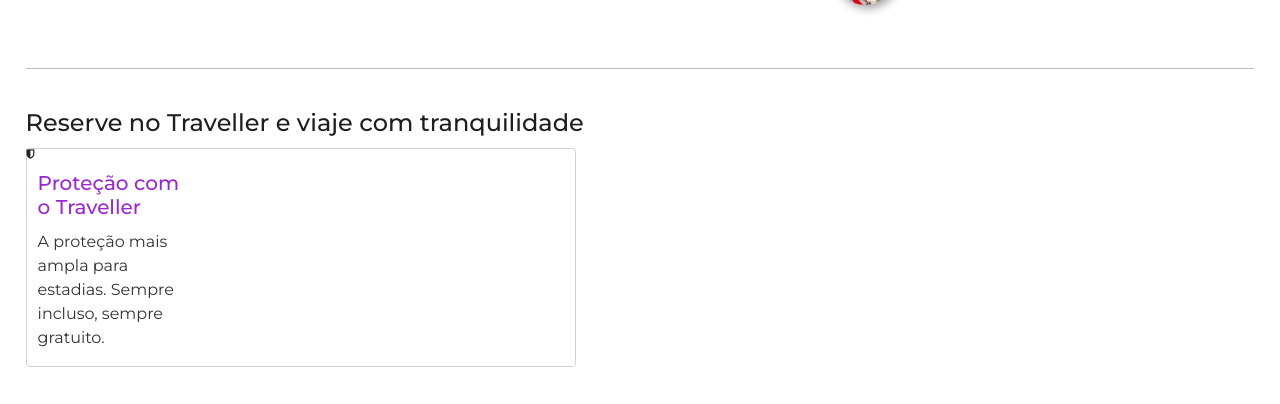
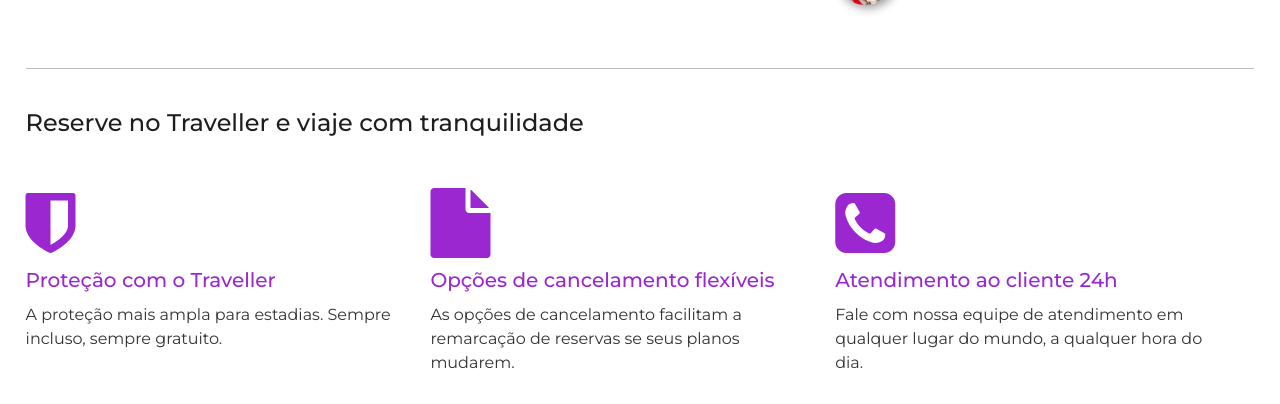
Before and after one commit to abigailmvlima/fiap-fase3-bootstrap, a plain HTML site: page index.html in a window 1280 px wide. Shown: the part 1337-1741 px from the top of the page. Drawn offline with nearby package versions, Linux system fonts and the light colour scheme.

Commit message:
desfiz card bootstrap

```diff
--- a/index.html
+++ b/index.html
@@ -188,16 +188,6 @@
         <div class="sac">
             <h2>Reserve no Traveller e viaje com tranquilidade</h2>
 
-            <div class="card" style="width: 50rem;">
-                <i class="fa fa-shield"></i>
-
-                <div class="card-body box-hotel">
-                    <h3 class="card-title">Proteção com o Traveller</h3>
-                    <p class="card-text">A proteção mais ampla para estadias. Sempre incluso, sempre
-                        gratuito.</p>
-                </div>
-            </div>
-
             <div class="box-base">
                 <div class="box-hotel">
                     <i class="fa fa-shield"></i>
```
